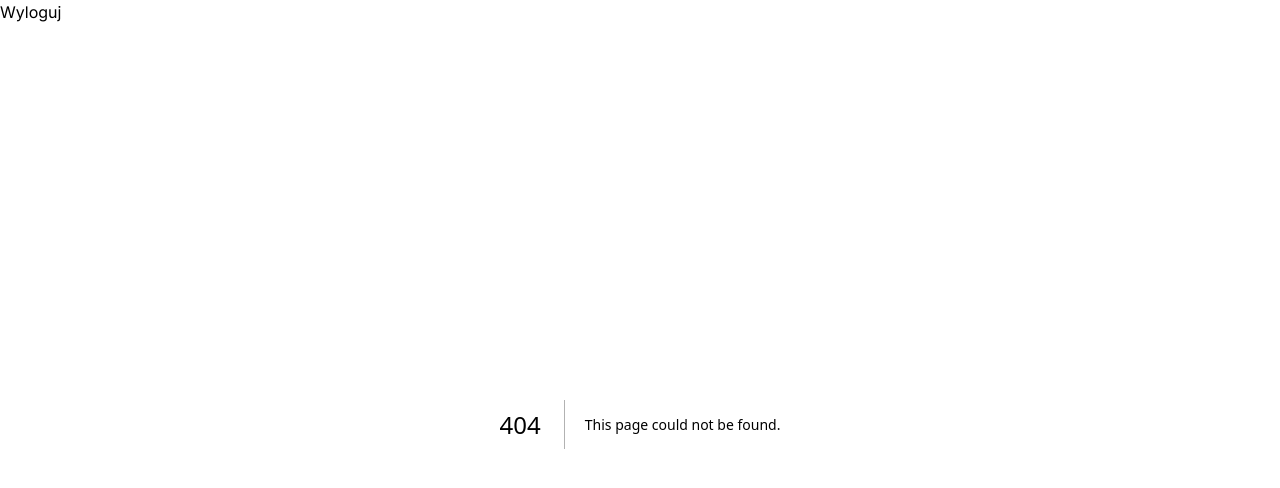
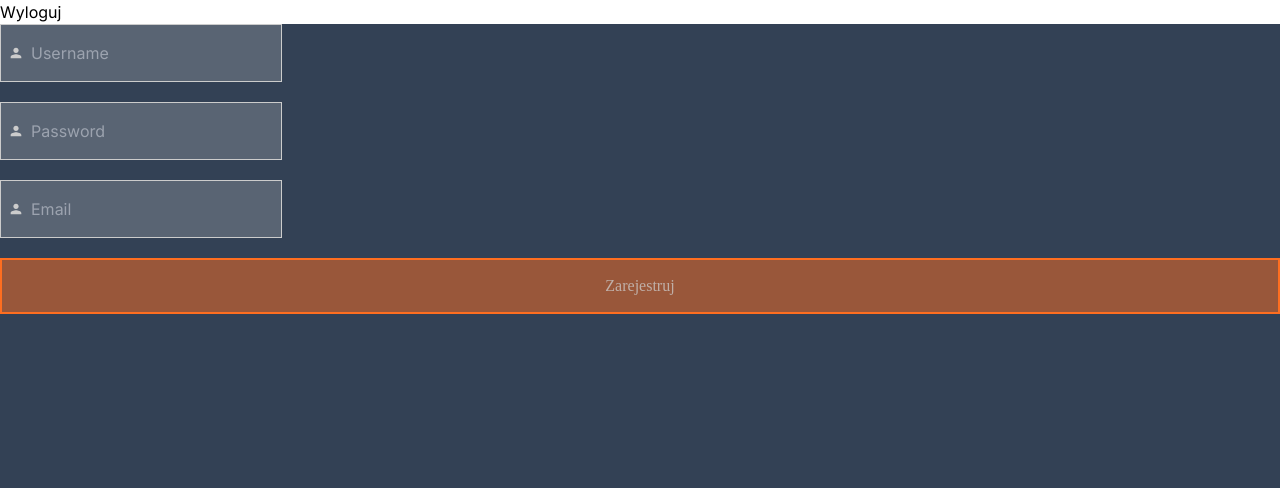
Before and after one commit to cash-dynasty/next, a Next.js app: page /auth/register in a window 1280 px wide. Before the commit this address had no page. Shown: the top 488 px of the page. Built offline with nearby package versions, Linux system fonts and the light colour scheme; a web font is replaced by a local one.

Commit message:
create base registration

```diff
--- /dev/null
+++ b/src/app/api/auth/register/route.ts
@@ -0,0 +1,17 @@
+import { NextRequest, NextResponse } from 'next/server'
+import bcrypt from 'bcrypt'
+import { prisma } from '@/utils/db'
+
+export async function POST(request: Request) {
+  const { username, password, email } = await request.json()
+  console.log('1', username, password, email)
+  console.time('hash')
+  const passwordHash = await bcrypt.hash(password, 5)
+  console.timeEnd('hash')
+  console.log('2')
+  const data = await prisma.user.create({
+    data: { nickname: username, password: passwordHash, email },
+  })
+  console.log('data::::', data)
+  return NextResponse.json({ status: 'ok' })
+}
--- /dev/null
+++ b/src/app/auth/register/page.tsx
@@ -0,0 +1,46 @@
+'use client'
+import { TextInput } from '@/components/atoms/TextInput'
+import { useState } from 'react'
+import { Button } from '@/components/atoms/Button'
+import axios from 'axios'
+
+export default function Register() {
+  const [username, setUsernane] = useState<string | undefined>('')
+  const [password, setPassword] = useState<string | undefined>('')
+  const [email, setEmail] = useState<string | undefined>('')
+
+  console.log(username, password)
+  const register = async () =>
+    await axios.post('http://localhost:3000/api/auth/register', {
+      username,
+      password,
+      email,
+    })
+
+  return (
+    <div className="h-screen bg-slate-700 flex flex-col gap-5">
+      <TextInput
+        leftIcon
+        placeholder="Username"
+        type="text"
+        value={username}
+        onChange={(e) => setUsernane(e.target.value)}
+      />
+      <TextInput
+        leftIcon
+        placeholder="Password"
+        type="password"
+        value={password}
+        onChange={(e) => setPassword(e.target.value)}
+      />
+      <TextInput
+        leftIcon
+        placeholder="Email"
+        type="text"
+        value={email}
+        onChange={(e) => setEmail(e.target.value)}
+      />
+      <Button label="Zarejestruj" onClick={register} />
+    </div>
+  )
+}
--- /dev/null
+++ b/src/utils/db.ts
@@ -0,0 +1,7 @@
+import { PrismaClient } from '@prisma/client'
+
+const globalForPrisma = global as unknown as { prisma: PrismaClient }
+
+export const prisma = globalForPrisma.prisma || new PrismaClient()
+
+if (process.env.NODE_ENV !== 'production') globalForPrisma.prisma = prisma
```
